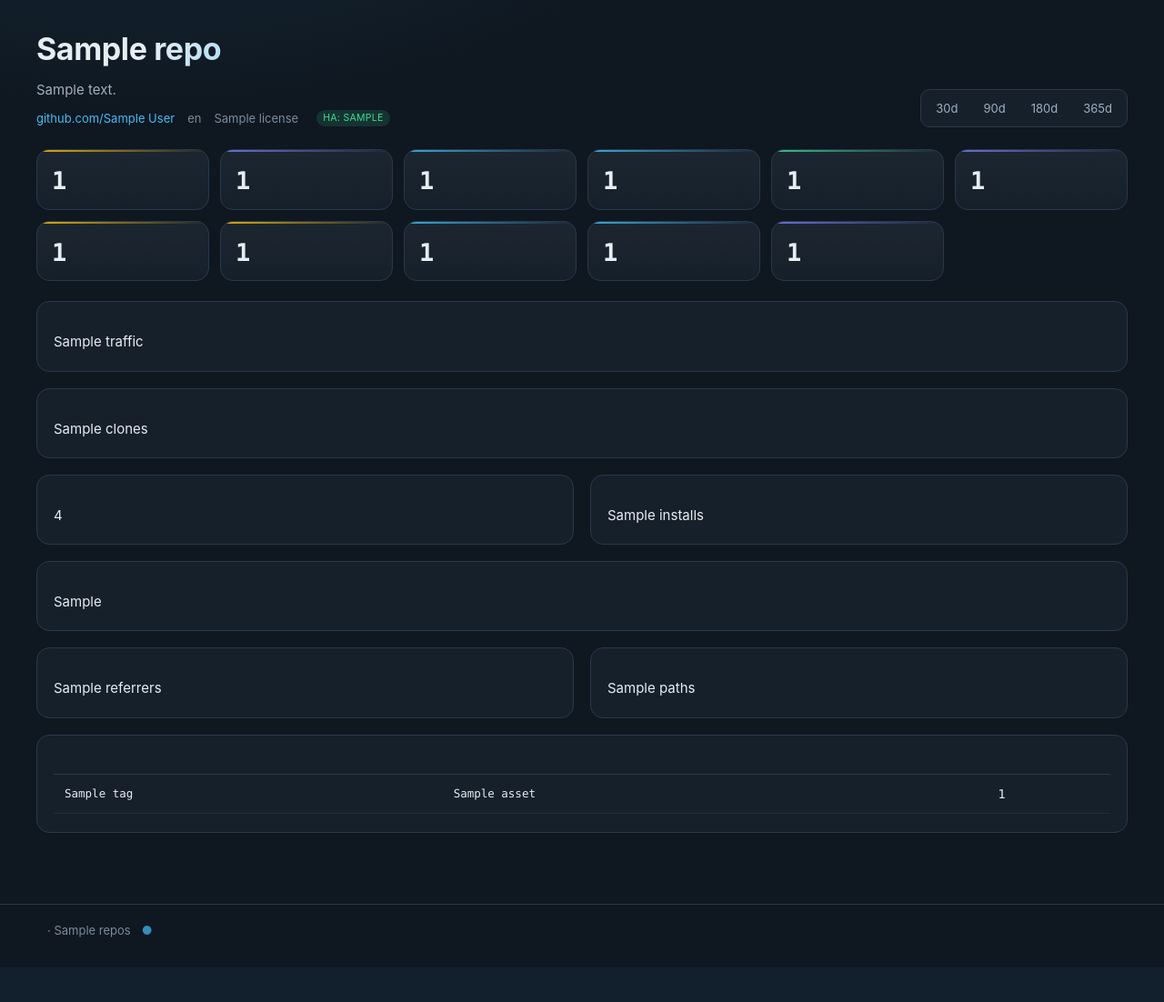
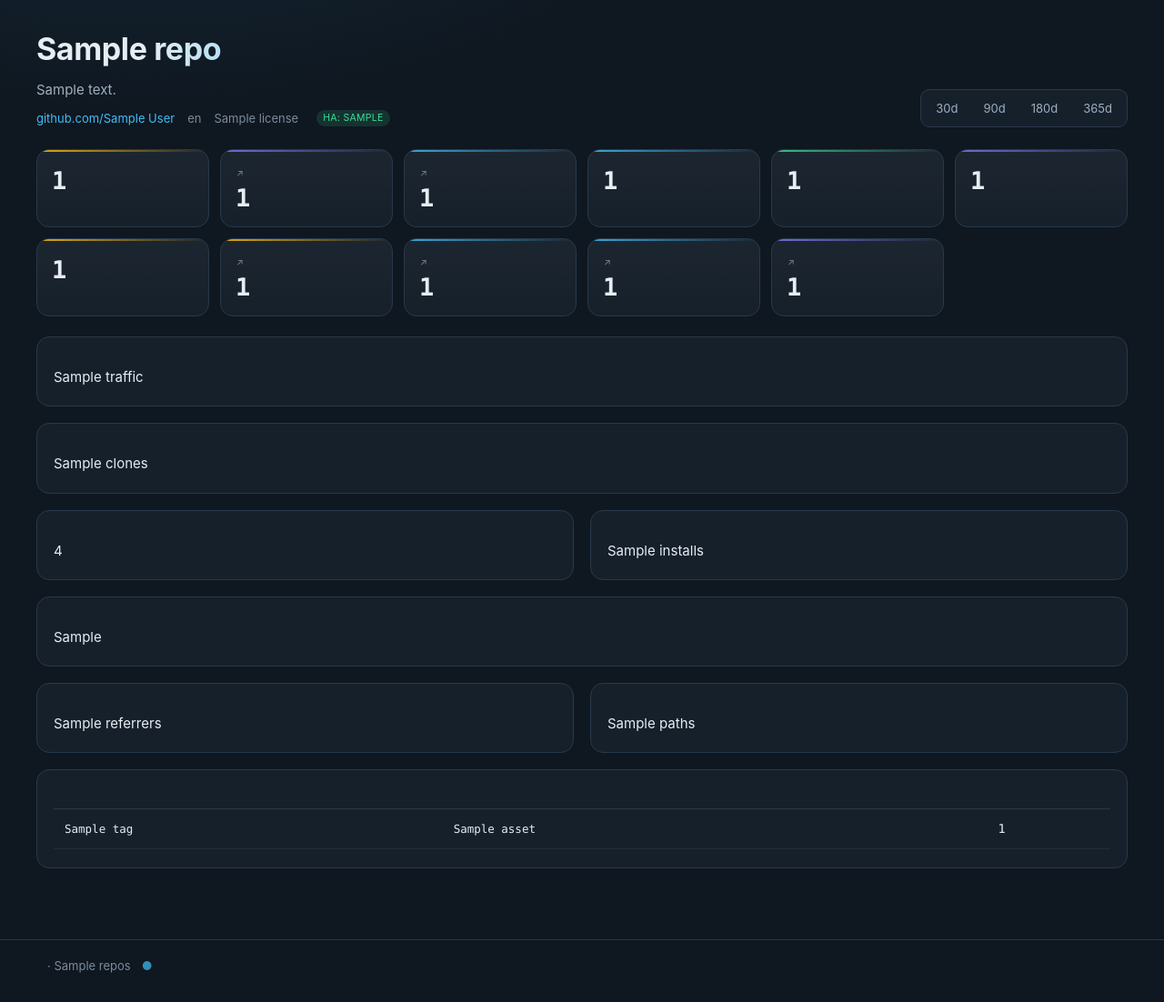
Before and after one commit to sphings79/repostats, a FastAPI app: template app/templates/repo.html in a window 1280 px wide. Shown: the part 65-1167 px from the top of the page at 91% size. Before the commit the page ends 1129 px from the top, so only its background shows below. Run offline with FastAPI, Linux system fonts and the light colour scheme; the template is opened without the code that fills it: most values are stand-ins (such as "Sample title", 1, 10 or a date in 2020); parts of the project's set-up code (start-up, migrations or seed data) failed here and were passed over.

Commit message:
Make the tiles on a repository page lead somewhere too
Where the data is ours, the tile jumps to the chart below — stars, visitors,
clones, CI, release files. Where it is not, it opens the matching page on
GitHub in a new tab, marked with an arrow so the difference is visible
before clicking. The issue tile opens the issue list filtered to that one
repository.

```diff
--- a/app/static/style.css
+++ b/app/static/style.css
@@ -410,3 +410,9 @@ h2 .plain:hover { color: var(--accent); }
   color: var(--muted); font-size: 13px; line-height: 1.5;
 }
 .warning.soft code { font-family: var(--mono); font-size: 11.5px; }
+
+/* tiles that leave the site say so */
+.kpi .out { font-style: normal; font-size: 10px; color: var(--dim); margin-left: 1px; }
+.kpi.linked:hover .out { color: var(--accent); }
+/* jumping to a panel should not hide it under the sticky header */
+.panel[id] { scroll-margin-top: 80px; }
--- a/app/templates/kpi.html
+++ b/app/templates/kpi.html
@@ -1,11 +1,14 @@
-{% macro tile(label, value, tone, hint=None, sub=None, href=None) %}
+{% macro tile(label, value, tone, hint=None, sub=None, href=None, external=false) %}
 <article class="kpi {{ tone }}{% if hint %} has-hint{% endif %}{% if href %} linked{% endif %}">
   {% if hint %}
     <button type="button" class="info" aria-expanded="false" aria-label="{{ label }}">i</button>
     <span class="hint-box" hidden>{{ hint | safe }}</span>
   {% endif %}
-  {% if href %}<a class="kpi-link" href="{{ href }}"></a>{% endif %}
-  <span class="kpi-label">{{ label }}</span>
+  {% if href %}
+    <a class="kpi-link" href="{{ href }}"
+       {% if external %}target="_blank" rel="noreferrer"{% endif %}></a>
+  {% endif %}
+  <span class="kpi-label">{{ label }}{% if external %}<i class="out" aria-hidden="true">↗</i>{% endif %}</span>
   <span class="kpi-value">{{ value }}</span>
   {% if sub %}<span class="kpi-sub">{{ sub }}</span>{% endif %}
 </article>
--- a/app/templates/repo.html
+++ b/app/templates/repo.html
@@ -25,48 +25,60 @@
 </section>
 
 <section class="kpis">
-  {{ tile(t('kpi.stars'), num(snap['stars'] if snap else 0), 'gold', t('hint.stars')) }}
-  {{ tile(t('kpi.forks'), num(snap['forks'] if snap else 0), 'violet', t('hint.forks')) }}
-  {{ tile(t('kpi.watchers'), num(snap['watchers'] if snap else 0), 'accent', t('hint.watchers')) }}
+  {% set gh = 'https://github.com/' ~ repo['full_name'] %}
+  {{ tile(t('kpi.stars'), num(snap['stars'] if snap else 0), 'gold', t('hint.stars'),
+          href='#stars') }}
+  {{ tile(t('kpi.forks'), num(snap['forks'] if snap else 0), 'violet', t('hint.forks'),
+          href=gh ~ '/forks', external=true) }}
+  {{ tile(t('kpi.watchers'), num(snap['watchers'] if snap else 0), 'accent', t('hint.watchers'),
+          href=gh ~ '/watchers', external=true) }}
   {{ tile(t('kpi.visitors'), num(uniques14), 'accent', t('hint.visitors'),
-          t('kpi.sub.views', n=num(views14))) }}
+          t('kpi.sub.views', n=num(views14)), href='#views') }}
   {{ tile(t('kpi.cloners'), num(clone_uniques14), 'accent-2', t('hint.cloners'),
-          t('kpi.sub.clones', n=num(clones14))) }}
-  {{ tile(t('kpi.downloads'), num(snap['downloads'] if snap else 0), 'violet', t('hint.downloads')) }}
-  {{ tile(t('kpi.issues'), num(snap['open_issues'] if snap else 0), 'gold', t('hint.issues')) }}
-  {{ tile(t('kpi.prs'), num(snap['open_prs'] if snap else 0), 'gold', t('hint.prs')) }}
-  {{ tile(t('kpi.commits'), num(snap['commits'] if snap else 0), 'accent', t('hint.commits')) }}
-  {{ tile(t('kpi.contributors'), num(snap['contributors'] if snap else 0), 'accent', t('hint.contributors')) }}
-  {{ tile(t('kpi.releases'), num(snap['releases'] if snap else 0), 'violet', t('hint.releases')) }}
+          t('kpi.sub.clones', n=num(clones14)), href='#clones') }}
+  {{ tile(t('kpi.downloads'), num(snap['downloads'] if snap else 0), 'violet', t('hint.downloads'),
+          href='#assets' if assets else gh ~ '/releases', external=not assets) }}
+  {{ tile(t('kpi.issues'), num(snap['open_issues'] if snap else 0), 'gold', t('hint.issues'),
+          href='/issues?repo=' ~ repo['full_name']) }}
+  {{ tile(t('kpi.prs'), num(snap['open_prs'] if snap else 0), 'gold', t('hint.prs'),
+          href=gh ~ '/pulls', external=true) }}
+  {{ tile(t('kpi.commits'), num(snap['commits'] if snap else 0), 'accent', t('hint.commits'),
+          href=gh ~ '/commits', external=true) }}
+  {{ tile(t('kpi.contributors'), num(snap['contributors'] if snap else 0), 'accent',
+          t('hint.contributors'), href=gh ~ '/graphs/contributors', external=true) }}
+  {{ tile(t('kpi.releases'), num(snap['releases'] if snap else 0), 'violet', t('hint.releases'),
+          href=gh ~ '/releases', external=true) }}
   {% if snap and snap['ci_runs'] %}
-    {{ tile(t('kpi.ci'), snap['ci_rate'] ~ ' %', 'accent-2', t('hint.ci')) }}
-    {{ tile(t('kpi.ci_runs'), num(snap['ci_runs']), 'accent', t('hint.ci_runs')) }}
-    {{ tile(t('kpi.ci_time'), duration(snap['ci_seconds']), 'violet', t('hint.ci_time')) }}
+    {{ tile(t('kpi.ci'), snap['ci_rate'] ~ ' %', 'accent-2', t('hint.ci'), href='#ci') }}
+    {{ tile(t('kpi.ci_runs'), num(snap['ci_runs']), 'accent', t('hint.ci_runs'),
+            href=gh ~ '/actions', external=true) }}
+    {{ tile(t('kpi.ci_time'), duration(snap['ci_seconds']), 'violet', t('hint.ci_time'),
+            href=gh ~ '/actions', external=true) }}
   {% endif %}
   {% if snap and snap['ha_installs'] %}
     {{ tile(t('kpi.installs.long'), num(snap['ha_installs']), 'accent-2',
             t('hint.installs.fork') if repo['fork'] else t('hint.installs'),
-            t('kpi.installs.note')) }}
+            t('kpi.installs.note'), href='#installs' if installs else '/top/installs') }}
   {% endif %}
 </section>
 
-<section class="panel">
+<section class="panel" id="views">
   <h2>{{ t('repo.views') }}</h2>
   {{ traffic | safe }}
 </section>
 
-<section class="panel">
+<section class="panel" id="clones">
   <h2>{{ t('repo.clones') }}</h2>
   {{ clones | safe }}
 </section>
 
 <div class="split">
-  <section class="panel">
+  <section class="panel" id="stars">
     <h2>{{ t('repo.stars') }}</h2>
     {{ stars | safe }}
   </section>
   {% if installs %}
-  <section class="panel">
+  <section class="panel" id="installs">
     <h2>{{ t('repo.installs') }}</h2>
     {{ installs | safe }}
   </section>
@@ -74,7 +86,7 @@
 </div>
 
 {% if ci %}
-<section class="panel">
+<section class="panel" id="ci">
   <h2>{{ t('repo.ci') }}</h2>
   {{ ci | safe }}
 </section>
@@ -92,7 +104,7 @@
 </div>
 
 {% if assets %}
-<section class="panel">
+<section class="panel" id="assets">
   <h2>{{ t('repo.assets') }}</h2>
   <div class="table-wrap">
     <table class="repos">
```
